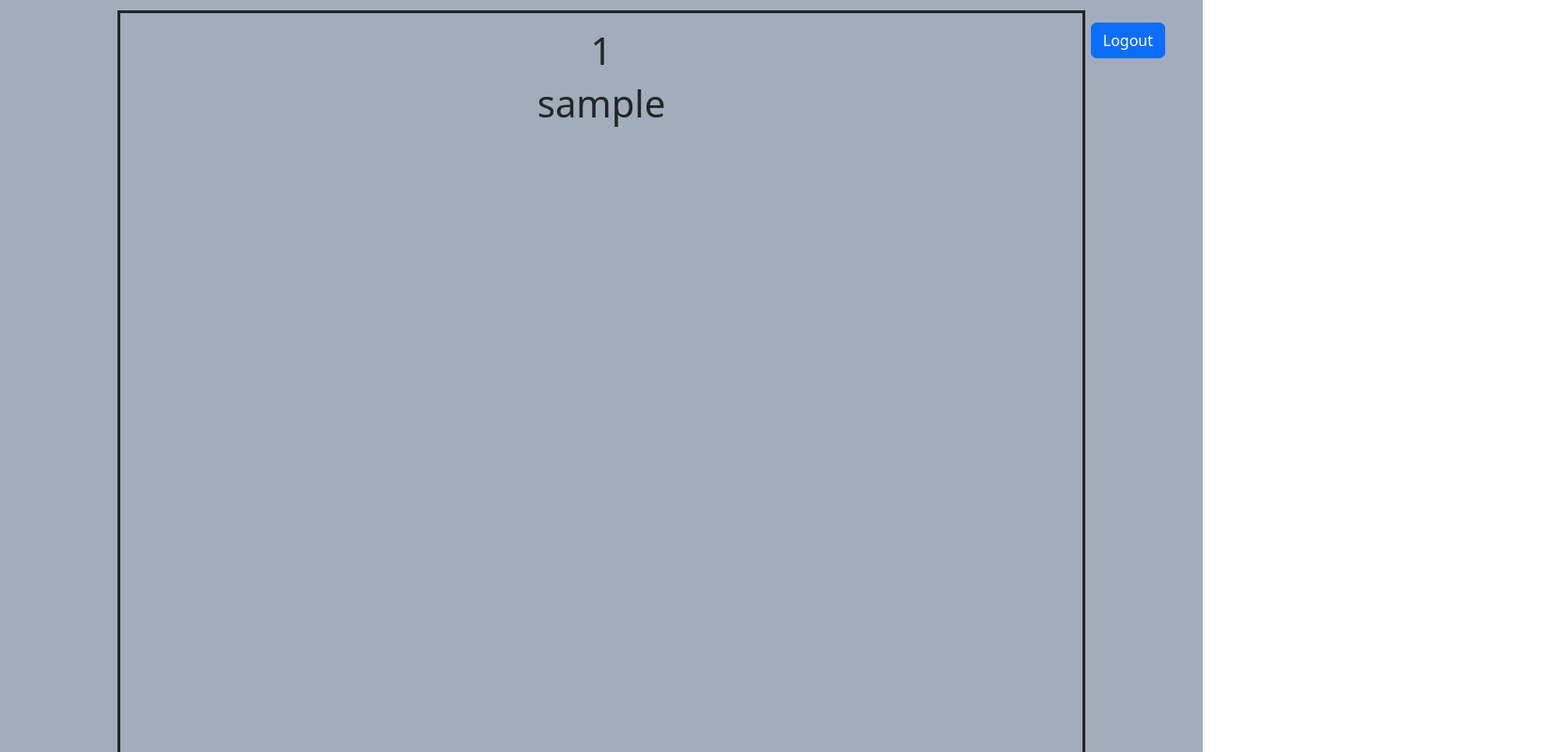
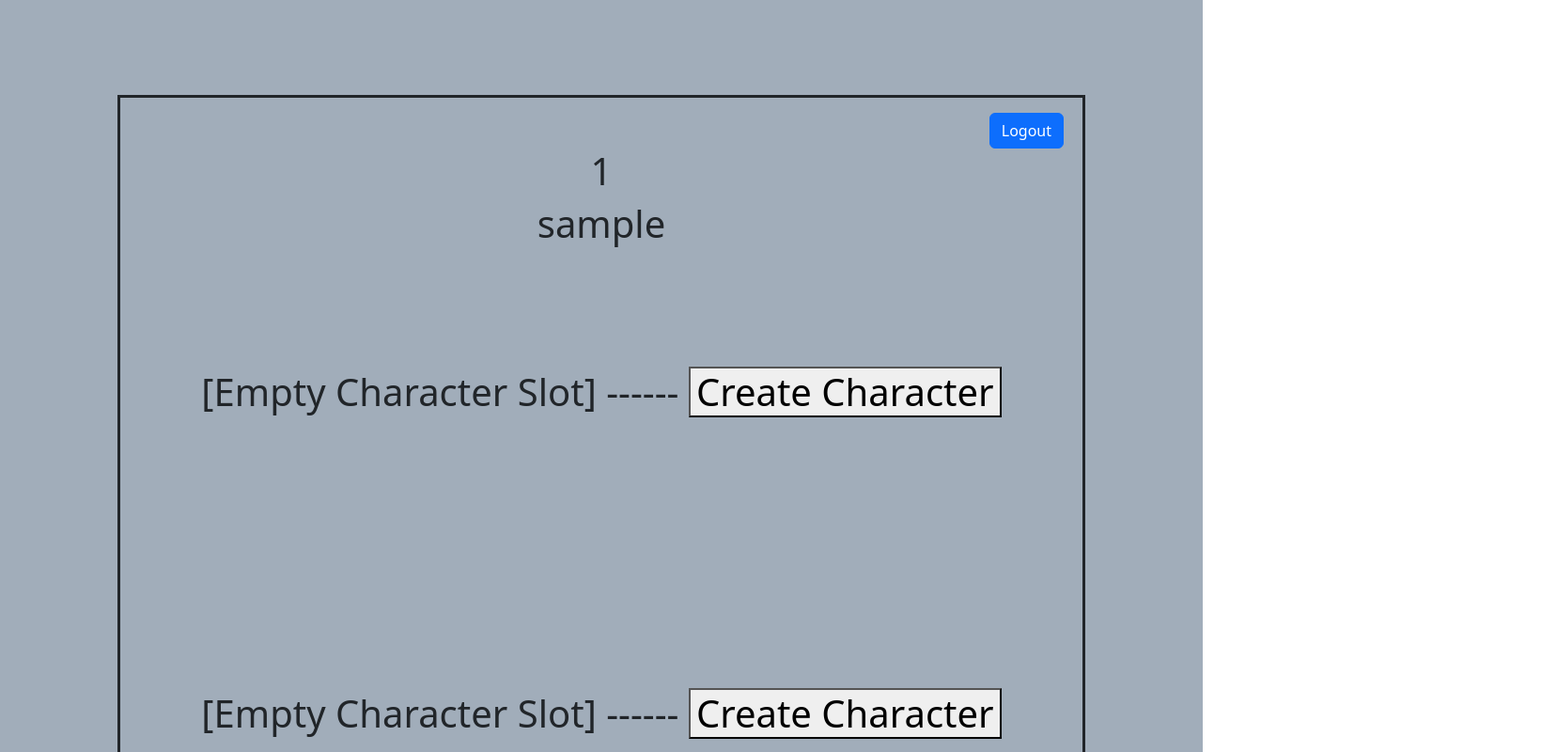
Before and after one commit to bigolboyyo/Capstone-Proj-Flatiron, a React (Create React App) app in the folder client/: page /homepage in a window 1280 px wide. Shown: the part 40-840 px from the top of the page at 94% size, 1640 px wide, since content can reach past the window. Built offline with nearby package versions, Linux system fonts and the light colour scheme; sample sign-in values are in the browser's storage.

Commit message:
useEffect shizz

```diff
--- a/client/src/App.css
+++ b/client/src/App.css
@@ -6,6 +6,6 @@
   align-items: center;
   /* padding-top: 20rem; */
   background-color: #a1adba;
-  height: 100rem;
+  height: 100%;
   width: 100%;
 }
--- a/client/src/App.js
+++ b/client/src/App.js
@@ -95,6 +95,9 @@ function App() {
     });
   };
 
+  // Issue with navigation
+  // Always return to homepage after refresh, not current page
+  // No dependency is needed
   useEffect(() => {
     if (!localStorage.getItem("user_data")) {
       navigate("/auth");
@@ -102,7 +105,7 @@ function App() {
       dispatch(setUser(localStorage.getItem("user_data")));
       navigate("/homepage");
     }
-  }, [dispatch, navigate]);
+  }, []);
 
   return (
     <div className="App">
--- a/client/src/components/UserHomePage/UserHomePage.css
+++ b/client/src/components/UserHomePage/UserHomePage.css
@@ -2,26 +2,42 @@
   display: flex;
   margin: 0;
   top: 0;
-  padding-top: 1rem;
+  /* padding-top: 1rem; */
   /* position: absolute; */
   width: 100%;
   height: 100rem;
   flex-direction: column;
   align-items: center;
+  justify-content: center;
+  padding-bottom: 10rem;
 }
 
 .logout-btn {
-  transform: translate(-2.5rem, 3rem);
-  /* display: flex; */
+  transform: translateX(-20px);
+
   align-self: self-end;
 }
 
 .user-home-interface-container {
   width: 80%;
-  height: 60%;
+  /* min-width: 2000px; */
+  height: 80%;
+  /* min-height: 1000px; */
   display: flex;
   flex-direction: column;
   align-items: center;
   padding-top: 1rem;
   outline: solid;
 }
+
+.character-creation {
+  display: flex;
+  flex-direction: column;
+  gap: 10rem;
+  /* padding-top: 9rem; */
+  /* width: inherit; */
+  width: 2000px;
+  height: 1000px;
+  justify-content: space-evenly;
+  align-items: center;
+}
--- a/client/src/components/UserHomePage/UserHomePage.js
+++ b/client/src/components/UserHomePage/UserHomePage.js
@@ -2,23 +2,45 @@ import React from "react";
 import { useSelector } from "react-redux";
 import { Button } from "react-bootstrap";
 import "./UserHomePage.css";
+import { useNavigate } from "react-router-dom";
 
 function UserHomePage({ logout }) {
   const user = {
     id: useSelector((state) => state.user.id),
     username: useSelector((state) => state.user.username),
   };
+  const navigate = useNavigate();
+
+  const navigateToCreation = () => {
+    navigate("/background");
+  };
 
   return (
+    <>
       <div className="home-div">
+        <div className="user-home-interface-container">
           <Button className="logout-btn" onClick={logout}>
             Logout
           </Button>
-      <div className="user-home-interface-container">
           <h1>{user.id}</h1>
           <h1>{user.username}</h1>
+          <div className="character-creation">
+            <h1>
+              [Empty Character Slot] ------{" "}
+              <button onClick={navigateToCreation}>Create Character</button>
+            </h1>
+            <h1>
+              [Empty Character Slot] ------{" "}
+              <button onClick={navigateToCreation}>Create Character</button>
+            </h1>
+            <h1>
+              [Empty Character Slot] ------{" "}
+              <button onClick={navigateToCreation}>Create Character</button>
+            </h1>
           </div>
         </div>
+      </div>
+    </>
   );
 }
 
--- a/client/src/index.css
+++ b/client/src/index.css
@@ -6,5 +6,5 @@ body {
   -webkit-font-smoothing: antialiased;
   -moz-osx-font-smoothing: grayscale;
   overflow-x: hidden;
-  overflow-y: hidden;
+  overflow-y: auto;
 }
```
Also changed, not shown: 1 other file (tests, documents, lock files or other folders). Lines whose indentation alone changed are shown as unchanged.
